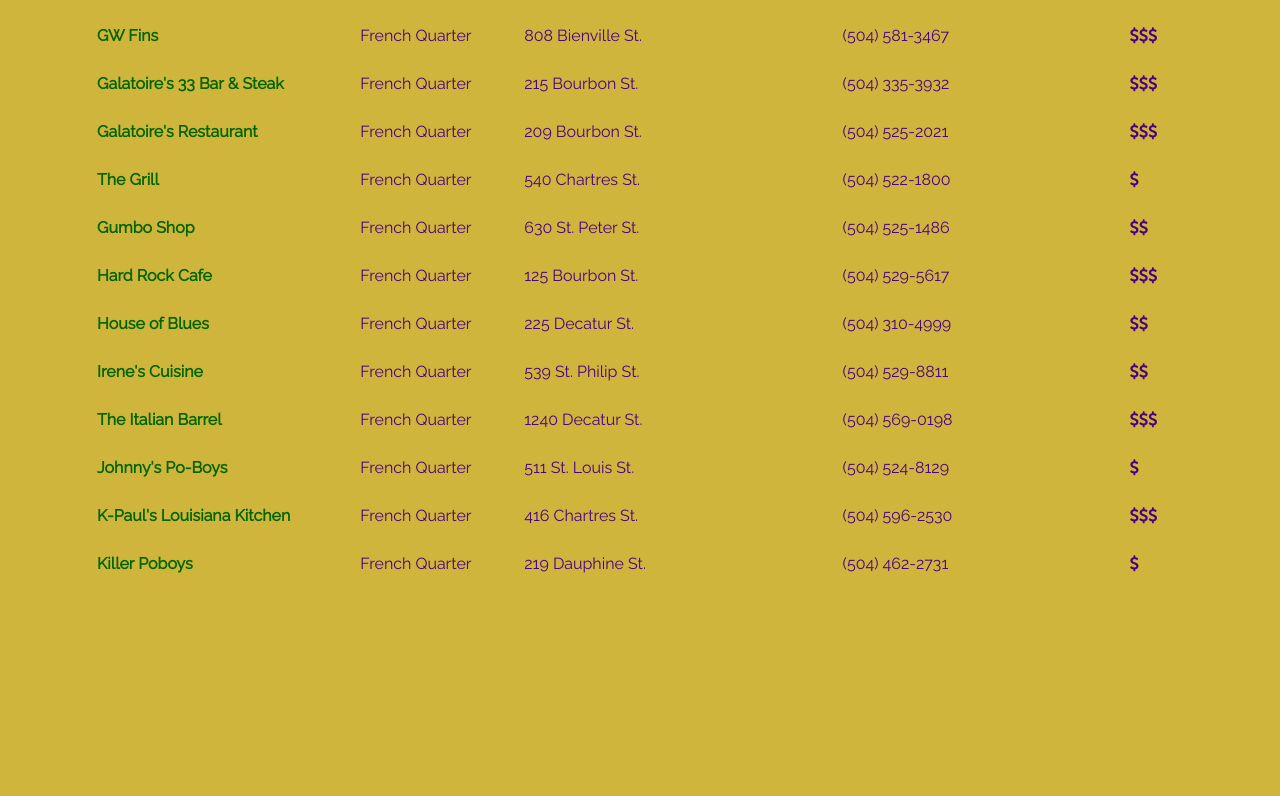
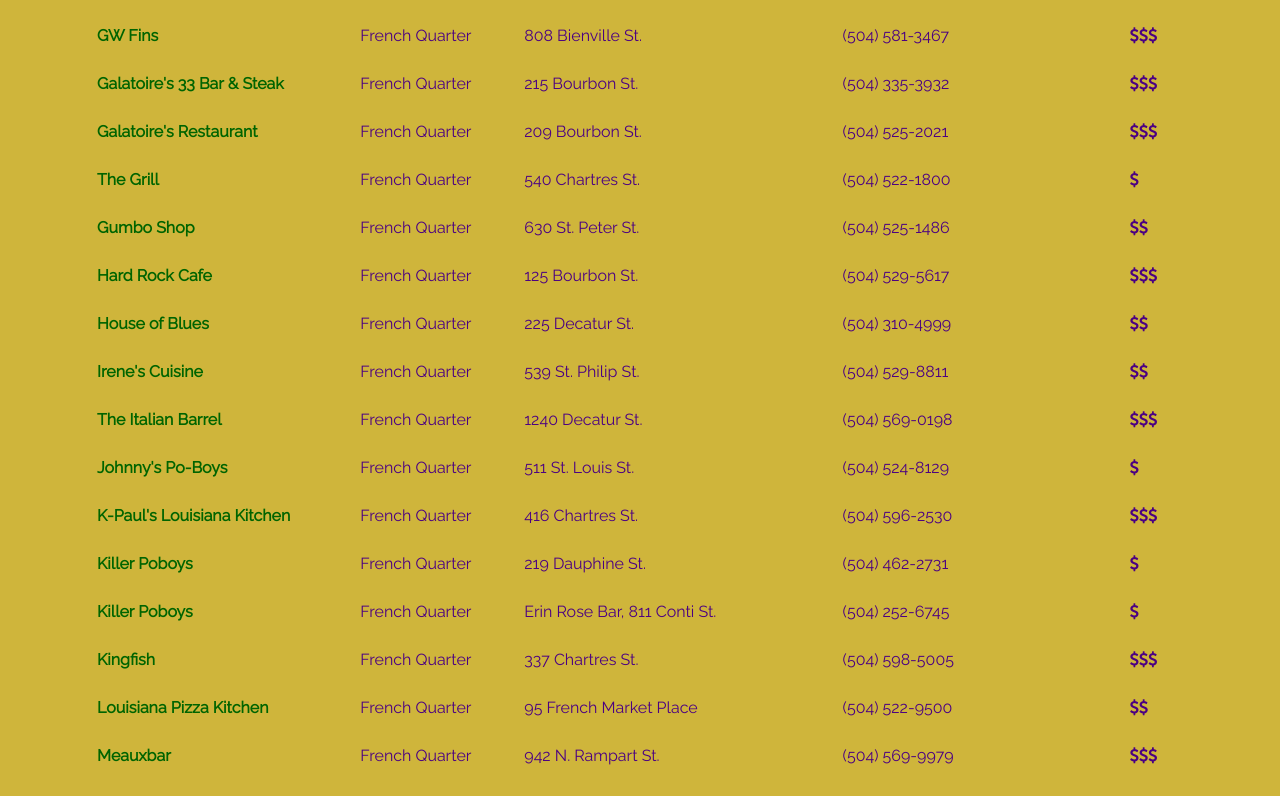
Before and after one commit to fredosantana/nola_restaurants, a plain HTML site: page index.html in a window 1280 px wide. Shown: the part 3151-3947 px from the top of the page. Before the commit the page ends 3755 px from the top, so only its background shows below. Drawn offline with Linux system fonts and the light colour scheme.

Commit message:
New restaurants added

```diff
--- a/index.html
+++ b/index.html
@@ -529,6 +529,34 @@
                 <td class="number">(504) 462-2731</td>
                 <td class="price"><i class="fa fa-usd" aria-hidden="true"></i></td>
               </tr>
+              <tr>
+                <td class="restaurant"><a id="killer_pb2" href="http://www.killerpoboys.com" target="_blank">Killer Poboys</a></td>
+                <td class="neighborhood">French Quarter</td>
+                <td class="address">Erin Rose Bar, 811 Conti St.</td>
+                <td class="number">(504) 252-6745</td>
+                <td class="price"><i class="fa fa-usd" aria-hidden="true"></i></td>
+              </tr>
+              <tr>
+                <td class="restaurant"><a id="kingfish" href="http://www.kingfishneworleans.com" target="_blank">Kingfish</a></td>
+                <td class="neighborhood">French Quarter</td>
+                <td class="address">337 Chartres St.</td>
+                <td class="number">(504) 598-5005</td>
+                <td class="price"><i class="fa fa-usd" aria-hidden="true"></i><i class="fa fa-usd" aria-hidden="true"></i><i class="fa fa-usd" aria-hidden="true"></i></td>
+              </tr>
+              <tr>
+                <td class="restaurant"><a id="la_pizza" href="http://www.lpkfrenchquarter.com" target="_blank">Louisiana Pizza Kitchen </a></td>
+                <td class="neighborhood">French Quarter</td>
+                <td class="address">95 French Market Place</td>
+                <td class="number">(504) 522-9500</td>
+                <td class="price"><i class="fa fa-usd" aria-hidden="true"></i><i class="fa fa-usd" aria-hidden="true"></i></td>
+              </tr>
+              <tr>
+                <td class="restaurant"><a id="meauxbar" href="http://www.meauxbar.com" target="_blank">Meauxbar </a></td>
+                <td class="neighborhood">French Quarter</td>
+                <td class="address">942 N. Rampart St.</td>
+                <td class="number">(504) 569-9979</td>
+                <td class="price"><i class="fa fa-usd" aria-hidden="true"></i><i class="fa fa-usd" aria-hidden="true"></i><i class="fa fa-usd" aria-hidden="true"></i></td>
+              </tr>
 
             </tbody>
           </table>
```
